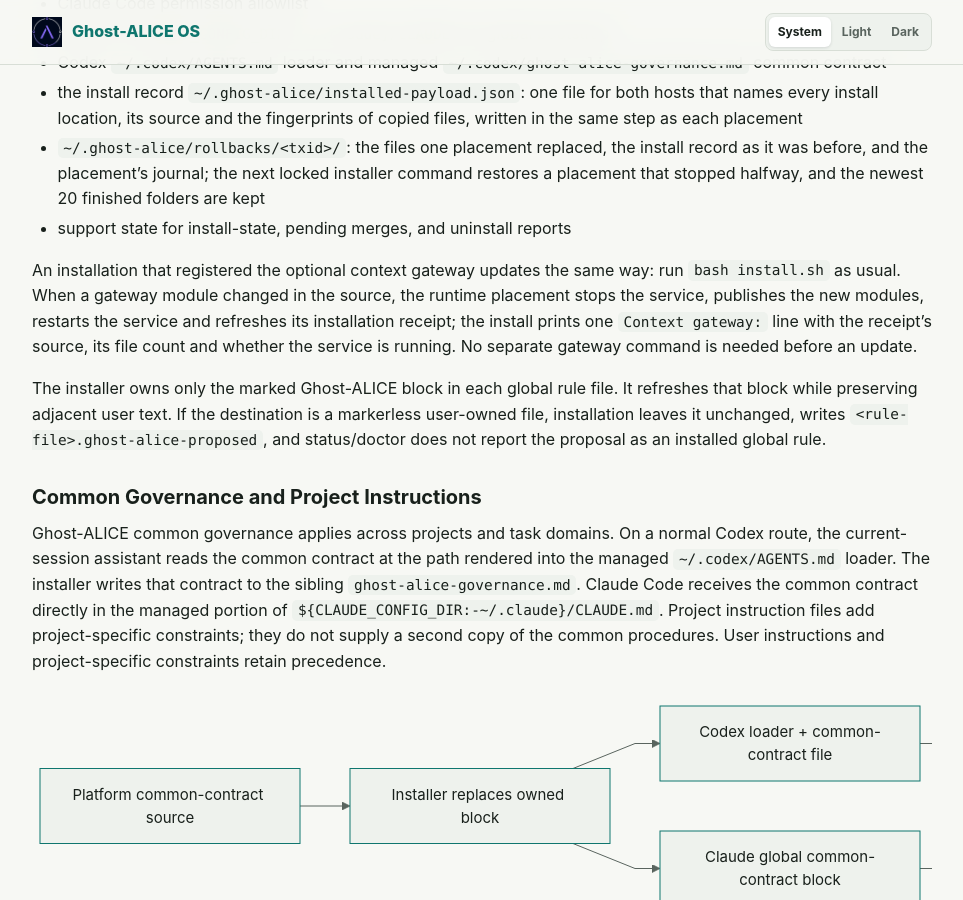
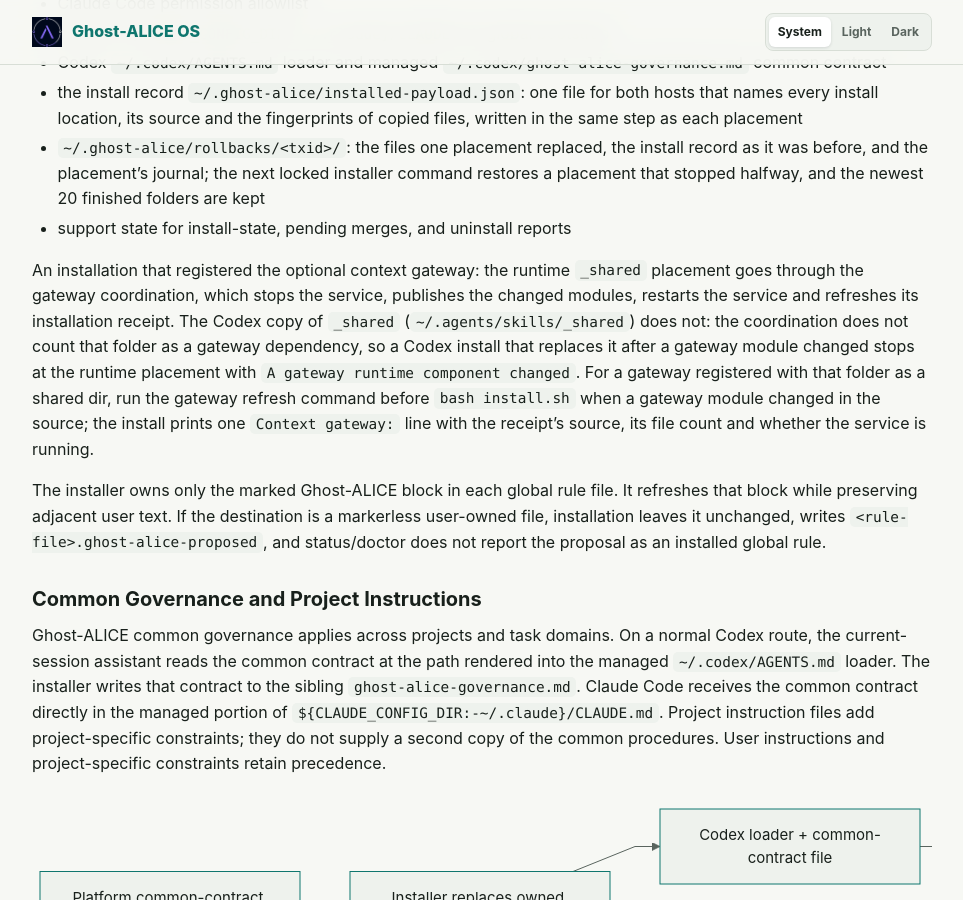
Before and after one commit to AidALL/ghost-alice, a Jekyll site: the page built from docs/getting-started/installation.md, in a window 1280 px wide and 900 px high, scrolled down 9040 px. Shown: the whole window, without its empty margins (158-1121 px from the left). Built offline with Jekyll 4.4.1, drawn with Linux system fonts in a browser that asks for light colours; our own code applies the rules of GitHub Pages for plain Markdown files.

Commit message:
State which shared copy the gateway coordination covers
- the runtime _shared publish goes through the gateway coordination; the Codex copy ~/.agents/skills/_shared does not, because the coordination's dependency set does not read the receipt's shared dirs
- a gateway registered with that copy as a shared dir needs the gateway refresh command before install.sh when a gateway module changed; the guides and the architecture step say so instead of promising install.sh alone

```diff
--- a/docs/getting-started/installation.md
+++ b/docs/getting-started/installation.md
@@ -280,7 +280,7 @@ A full install deploys:
 - `~/.ghost-alice/rollbacks/<txid>/`: the files one placement replaced, the install record as it was before, and the placement's journal; the next locked installer command restores a placement that stopped halfway, and the newest 20 finished folders are kept
 - support state for install-state, pending merges, and uninstall reports
 
-An installation that registered the optional context gateway updates the same way: run `bash install.sh` as usual. When a gateway module changed in the source, the runtime placement stops the service, publishes the new modules, restarts the service and refreshes its installation receipt; the install prints one `Context gateway:` line with the receipt's source, its file count and whether the service is running. No separate gateway command is needed before an update.
+An installation that registered the optional context gateway: the runtime `_shared` placement goes through the gateway coordination, which stops the service, publishes the changed modules, restarts the service and refreshes its installation receipt. The Codex copy of `_shared` (`~/.agents/skills/_shared`) does not: the coordination does not count that folder as a gateway dependency, so a Codex install that replaces it after a gateway module changed stops at the runtime placement with `A gateway runtime component changed`. For a gateway registered with that folder as a shared dir, run the gateway refresh command before `bash install.sh` when a gateway module changed in the source; the install prints one `Context gateway:` line with the receipt's source, its file count and whether the service is running.
 
 The installer owns only the marked Ghost-ALICE block in each global rule file. It refreshes that block while preserving adjacent user text. If the destination is a markerless user-owned file, installation leaves it unchanged, writes `<rule-file>.ghost-alice-proposed`, and status/doctor does not report the proposal as an installed global rule.
 
```
Also changed, not shown: docs/ko/getting-started/installation.md (+1 -1 lines), docs/ko/reference/installer-architecture.md (+1 -1 lines), docs/reference/installer-architecture.md (+1 -1 lines).
